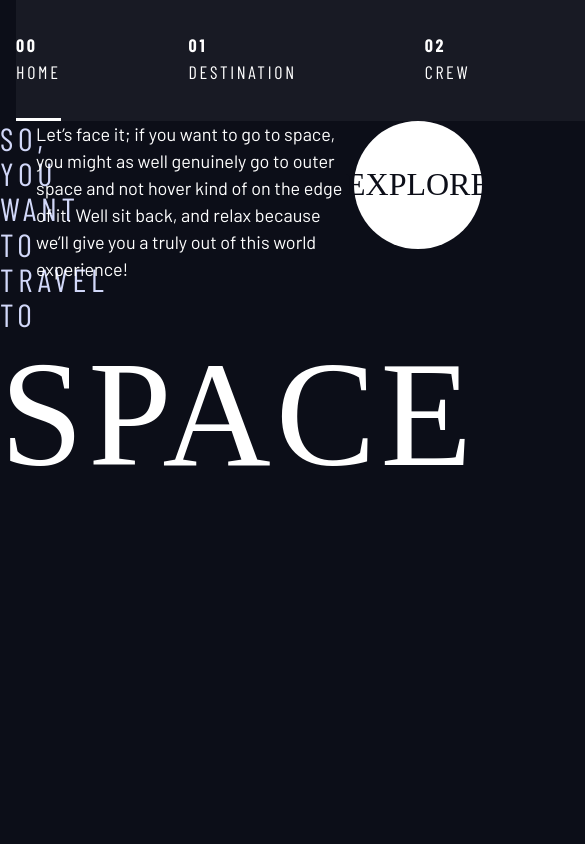
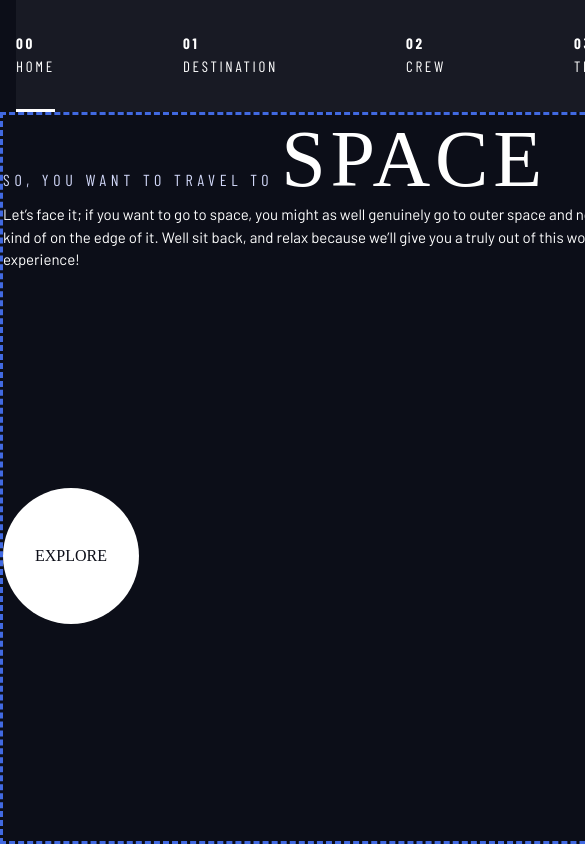
Before and after one commit to MrSnor/Space-tourism-multi-page-website, a plain HTML site: page index.html in a window 390 px wide. Shown: the top 844 px of the page, 585 px wide, since content can reach past the window. Drawn offline with nearby package versions, Linux system fonts and the light colour scheme; a web font is replaced by a local one.

Commit message:
work on responsiveness of homepage

```diff
--- a/index.css
+++ b/index.css
@@ -9,12 +9,12 @@
   --clr-white: 0 0% 100%;
 
   /* font-sizes */
-  --fs-900: 9.375rem;
-  --fs-800: 6.25rem;
-  --fs-700: 3.5rem;
-  --fs-600: 2rem;
+  --fs-900: clamp(5rem, 8vw + 1rem, 9.375rem);
+  --fs-800: 3.5rem;
+  --fs-700: 1.5rem;
+  --fs-600: 1rem;
   --fs-500: 1.75rem;
-  --fs-400: 1.125rem;
+  --fs-400: 0.9375rem;
   --fs-300: 1rem;
   --fs-200: 0.875rem;
 
@@ -23,6 +23,26 @@
   --ff-sans-cond: "Barlow Condensed", sans-serif;
   --ff-sans-normal: "Barlow", sans-serif;
 }
+
+@media (min-width: 35em) {
+  :root {
+      --fs-800: 5rem;
+      --fs-700: 2.5rem;
+      --fs-600: 1.5rem;
+      --fs-400: 1rem;
+  }
+}
+
+@media (min-width: 45em) {
+  :root {
+      /* font-sizes */
+      --fs-800: 6.25rem;
+      --fs-700: 3.5rem;
+      --fs-600: 2rem;
+      --fs-400: 1.125rem;
+  }
+}
+
 
 /* ---------------- */
 /* * Reset          */
@@ -69,6 +89,9 @@ body {
   background-color: hsl(var(--clr-dark));
   line-height: 1.5;
   min-height: 100vh;
+
+  display: grid;
+  grid-template-rows: min-content 1fr;
 }
 
 /* make images easier to work with */
@@ -118,14 +141,12 @@ select {
 /* any element which has a adjacent previous sibling and is child of ".flow", is selected */
 /* .flow > * + * {
   margin-top: 1rem;
-  outline: 1px solid red;
 } */
 /* alternative of above */
 /* ":where" helps prevent specificity problem by
 not adding any specificity */
 .flow>*:where(:not(:first-child)) {
   margin-top: var(--flow-space, 1rem);
-  /* outline: 1px solid red; */
 }
 
 .container {
@@ -140,7 +161,24 @@ not adding any specificity */
 
 .grid-container {
   display: grid;
-  grid-template-columns: 2em minmax(0, 60rem) 2em;
+  border: 3px dashed royalblue;
+}
+
+@media (min-width: 45rem) {
+  .grid-container {
+      column-gap: var(--container-gap, 2rem);
+      grid-template-columns: minmax(2rem, 1fr) repeat(2, minmax(0, 30rem)) minmax(2rem, 1fr);
+  }
+
+  .grid-container > *:first-child {
+      grid-column: 2;
+      outline: 1px solid red;
+  }
+
+  .grid-container > *:last-child {
+      grid-column: 3;
+      outline: 1px solid yellow;
+  }
 }
 
 .sr-only {
--- a/index.html
+++ b/index.html
@@ -42,6 +42,8 @@
   </header>
 
   <div class="grid-container">
+
+    <div>
       <h1 class="text-accent ff-sans-cond uppercase letter-spacing-1 fs-600">
         So, you want to travel to
         <span class="text-white ff-serif fs-900">Space</span>
@@ -51,8 +53,13 @@
         outer space and not hover kind of on the edge of it. Well sit back, and relax
         because we’ll give you a truly out of this world experience!
       </p>
+    </div>
+
+    <div>
       <!-- explore button -->
       <a href="#" class="large-button uppercase ff-serif fs-600 text-dark bg-white">Explore</a>
+    </div>
+
   </div>
 </body>
 
```
Lines whose indentation alone changed are shown as unchanged.
